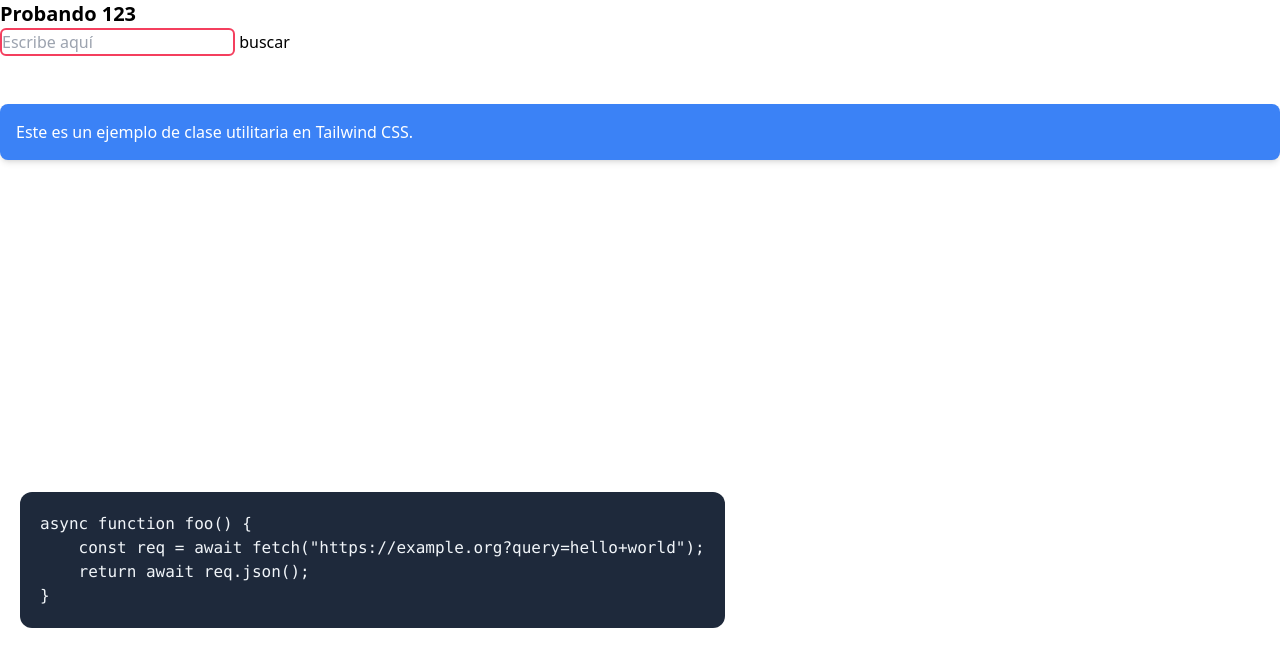
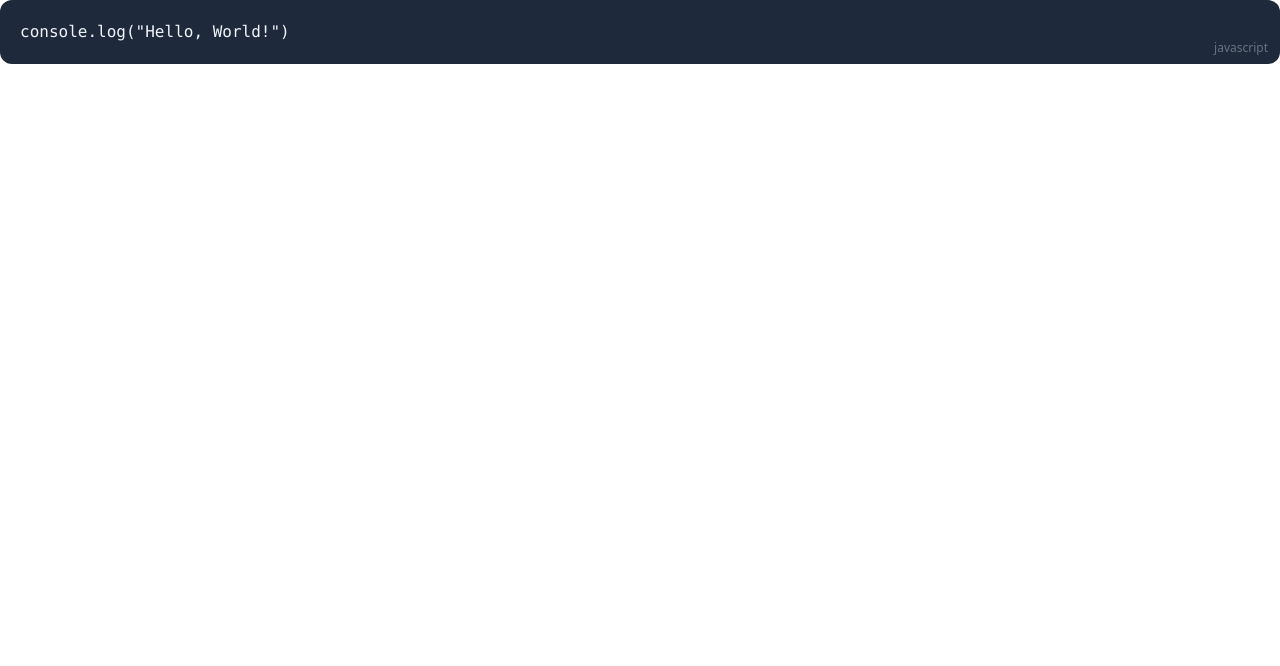
Before and after one commit to A01643020/tailwind_act_clase, a plain HTML site: page index.html in a window 1280 px wide. Drawn offline with nearby package versions, Linux system fonts and the light colour scheme.

Commit message:
Añadir jquery, código para hacer bloques

```diff
--- a/app.js
+++ b/app.js
@@ -0,0 +1,23 @@
+function codeBlock(text, language) {
+    return $('<div>').addClass('group relative my-auto').append(
+        $('<pre>').addClass('relative max-w-full overflow-hidden rounded-xl bg-slate-800 p-5 hover:overflow-scroll hover:ease-in-out').append(
+            $('<code>').addClass('text-slate-100').text(text)
+        ),
+        $('<div>').addClass('group/icon absolute right-2 top-2 p-1').append(
+            $('<svg>').addClass('h-5 w-5 text-gray-500 opacity-0 transition-all ease-in-out group-hover/icon:text-white group-hover:opacity-100').attr({
+                xmlns: 'http://www.w3.org/2000/svg',
+                viewBox: '0 0 20 20',
+                fill: 'currentColor',
+                'aria-hidden': 'true'
+            }).append(
+                $('<path>').attr('d', 'M8 2a1 1 0 000 2h2a1 1 0 100-2H8z'),
+                $('<path>').attr('d', 'M3 5a2 2 0 012-2 3 3 0 003 3h2a3 3 0 003-3 2 2 0 012 2v6h-4.586l1.293-1.293a1 1 0 00-1.414-1.414l-3 3a1 1 0 000 1.414l3 3a1 1 0 001.414-1.414L10.414 13H15v3a2 2 0 01-2 2H5a2 2 0 01-2-2V5zM15 11h2a1 1 0 110 2h-2v-2z')
+            ),
+        ),
+        $('<span>').addClass('absolute bottom-2 right-3 text-xs text-gray-500').text(language)
+    );
+}
+
+$(() => {
+    $('div#code-block-1').append(codeBlock('console.log("Hello, World!")', 'javascript'));
+});
--- a/index.html
+++ b/index.html
@@ -5,20 +5,16 @@
     <meta name="viewport" content="width=device-width, initial-scale=1.0">
     <title>Tutorial: NodeJS + Spotify + OpenAI</title>
     <script src="https://cdn.tailwindcss.com"></script>
+    <script
+        src="https://code.jquery.com/jquery-3.7.1.min.js"
+        integrity="sha256-/JqT3SQfawRcv/BIHPThkBvs0OEvtFFmqPF/lYI/Cxo="
+        crossorigin="anonymous"></script>
+    <script src="/app.js"></script>
+
 </head>
 <body>
-    <h1 class="text-xl font-bold">Probando 123</h1>
-    <div>
-        <label for="prompt" class="flex items-center max-w-sm mx-auto"></label>
-        <input class="border-2 border-rose-500 rounded-md outline-none" type="text" placeholder="Escribe aquí" id="prompt"/>
-        <button id="button">buscar</button>
-    </div>
-    <br>
-    </br>
-    <div class="bg-blue-500 text-white p-4 rounded-lg shadow-md">
-        Este es un ejemplo de clase utilitaria en Tailwind CSS.
-    </div>
-    <div class="flex h-screen p-5">
+    <div id="code-block-1"></div>
+    <!-- <div class="flex h-screen p-5">
         <div class="group relative my-auto">
             <pre class="relative max-w-full overflow-hidden rounded-xl bg-slate-800 p-5 hover:overflow-scroll hover:ease-in-out"><code class=" text-slate-100">async function foo() {
     const req = await fetch("https://example.org?query=hello+world");
@@ -30,7 +26,8 @@
                     <path d="M3 5a2 2 0 012-2 3 3 0 003 3h2a3 3 0 003-3 2 2 0 012 2v6h-4.586l1.293-1.293a1 1 0 00-1.414-1.414l-3 3a1 1 0 000 1.414l3 3a1 1 0 001.414-1.414L10.414 13H15v3a2 2 0 01-2 2H5a2 2 0 01-2-2V5zM15 11h2a1 1 0 110 2h-2v-2z"></path>
                 </svg>
             </div>
+            <span class="absolute bottom-2 right-3 text-sm text-gray-500">Javascript</span>
         </div>
-    </div>
+    </div> -->
 </body>
 </html>
```
